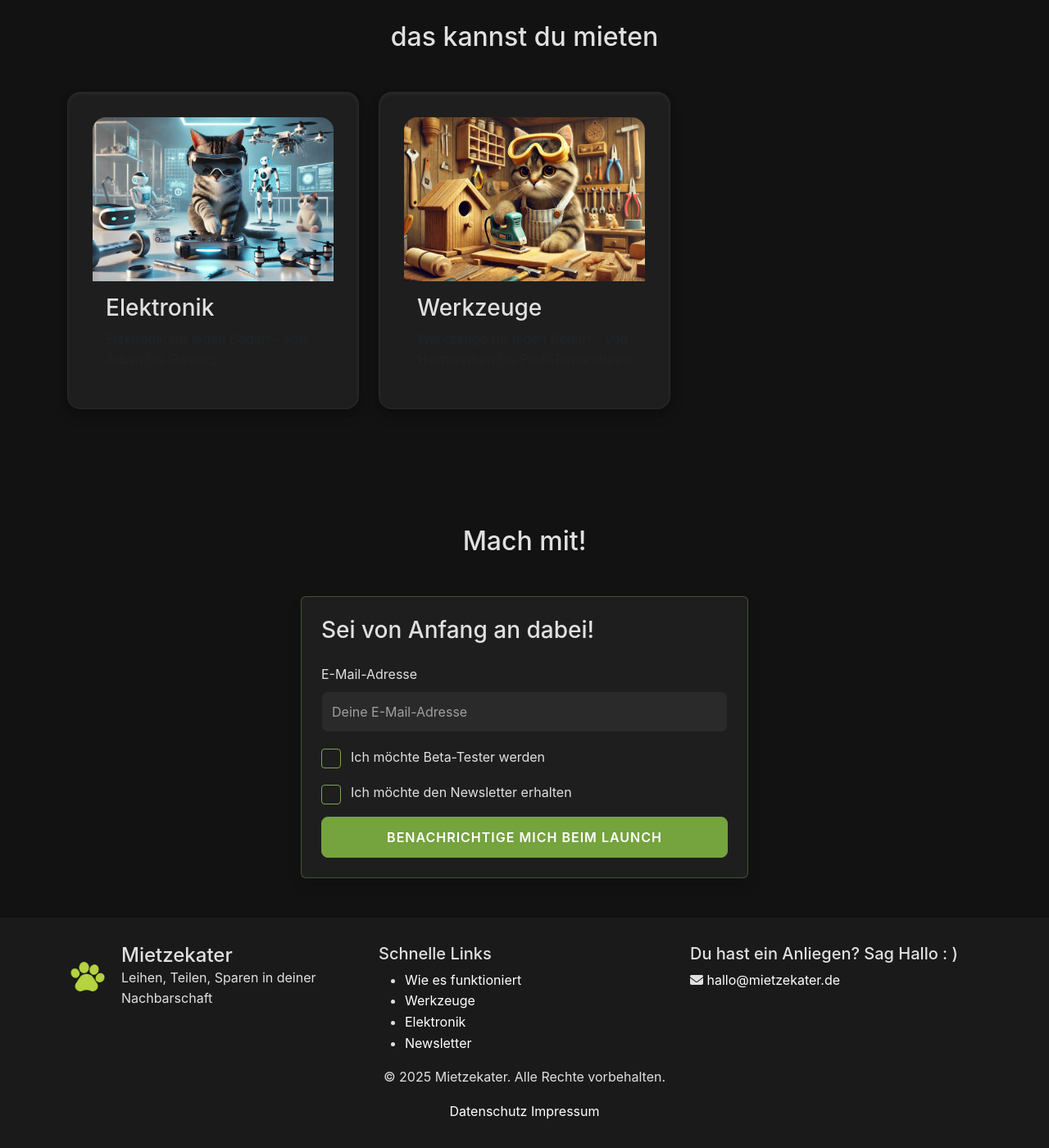
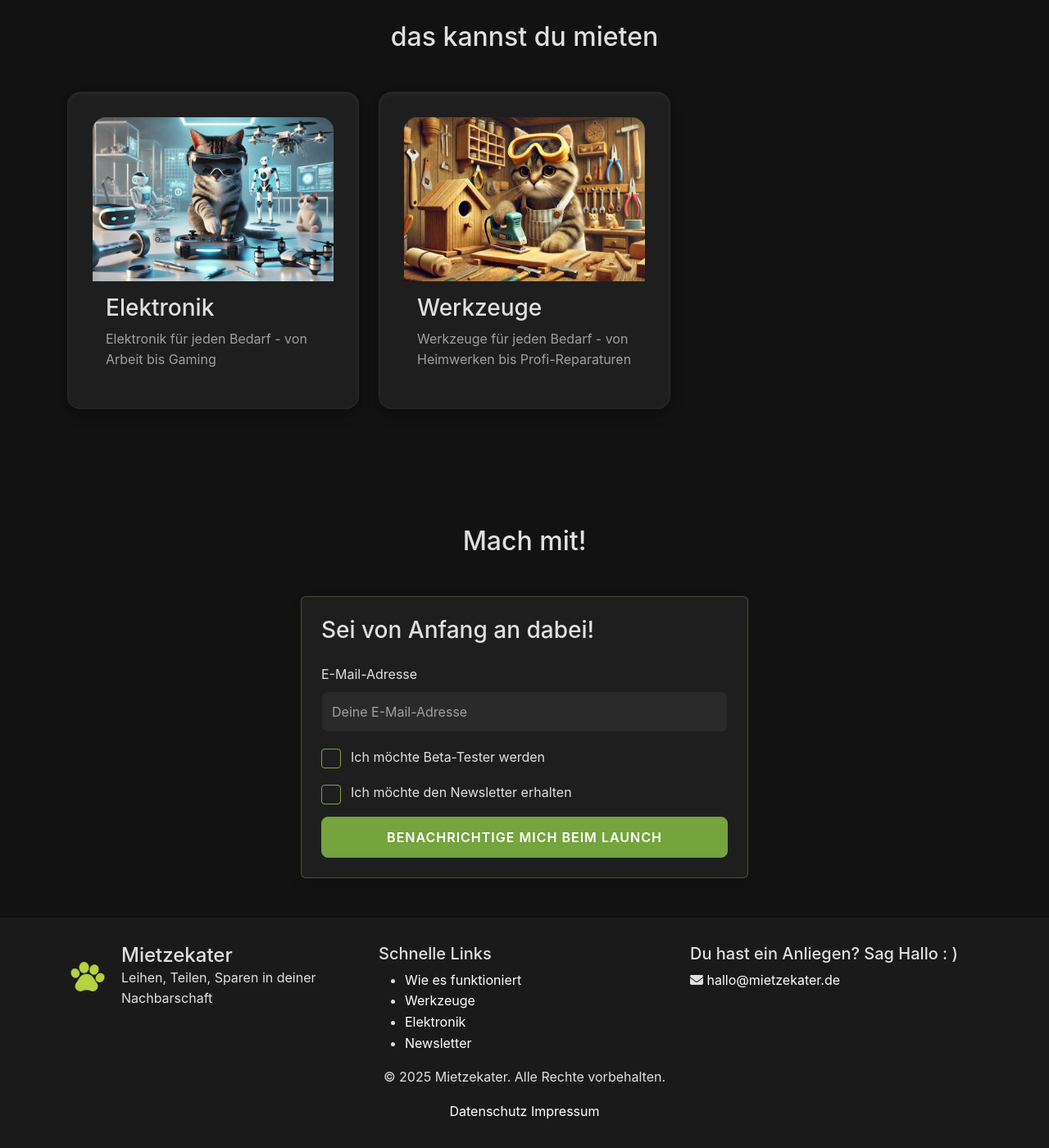
Before and after one commit to TrimeraDev/Mietzekater.de, a Jekyll site: the page built from index.html, in a window 1280 px wide and 1400 px high, scrolled down 1885 px. Shown: the whole window at 82% size. Built offline with Jekyll 4.4.1, drawn with Linux system fonts in a browser that asks for light colours.

Commit message:
get description for home page categories

```diff
--- a/_includes/related-categories.html
+++ b/_includes/related-categories.html
@@ -10,7 +10,7 @@
                             <img src="/assets/categories/mietzekater-{{ category.slug }}.webp" alt="{{ category.title }} Category" class="card-img-top">
                             <div class="card-body">
                                 <h3 class="card-title">{{ category.title }}</h3>
-                                <p class="card-text text-muted">{{ category.short_description }}</p>
+                                <p class="card-text text-light-muted">{{ category.short_description }}</p>
                             </div>
                         </div>
                     </a>
--- a/styles.css
+++ b/styles.css
@@ -702,6 +702,10 @@ footer a:hover {
     color: var(--primary-light);
 }
 
+.text-light-muted {
+    color: var(--text-muted) !important;
+}
+
 @media (max-width: 991px) {
     .hero {
         padding: 60px 0;
```
Also changed, not shown: 5 other files.
